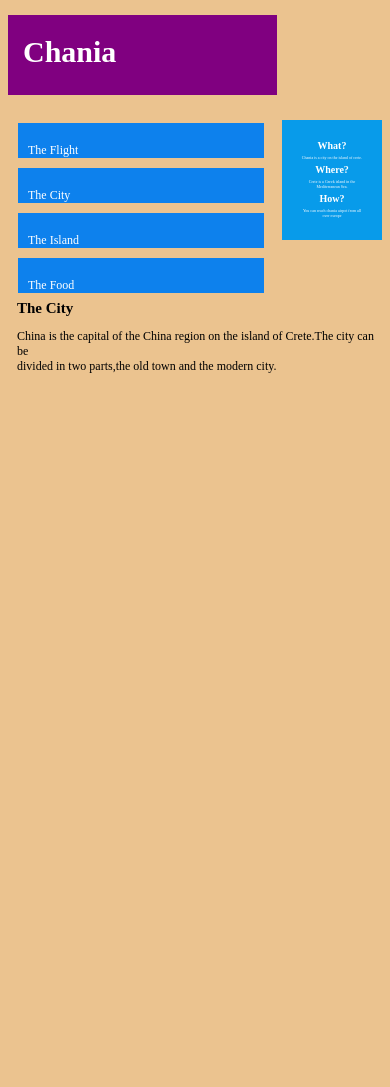
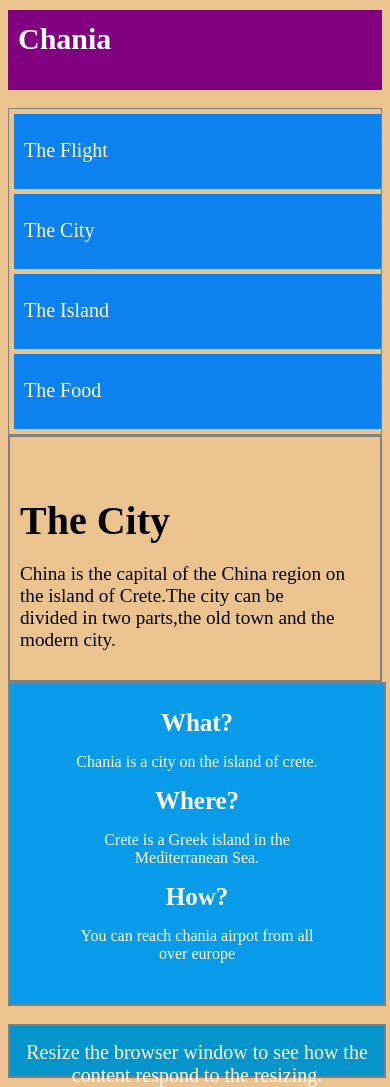
Before and after one commit to medhruv600/css-assignment2, a plain HTML site: page index.html in a window 390 px wide. Before the commit the page ends 844 px from the top, so only its background shows below. Drawn offline with Linux system fonts and the light colour scheme.

Commit message:
css assignment2

```diff
--- a/index.html
+++ b/index.html
@@ -16,17 +16,22 @@
         </div>
         <br>
         <div class="middle">
+            <div class="body">
                 <div class="list list1">The Flight</div>
                 <div class="list list2">The City</div>
                 <div class="list list3">The Island</div>
                 <div class="list list4">The Food</div>
+            </div>
             <div class="city">
+                <div class="town">
                     <div class="para">The City</div>
                     <p class="sent">China is the capital of the China region on the island of Crete.The city can be <br>
                         divided
                         in two parts,the old town and the modern city.</p>
                 </div>
+            </div>
             <div class="right">
+                <div class="most">
                     <div class="what">What?</div>
                     <p class="where">Chania is a city on the island of crete.</p>
                     <div class="what">Where?</div>
@@ -35,6 +40,8 @@
                     <p class="where">You can reach chania airpot from all <br> over europe</p>
                 </div>
             </div>
+        </div>
+        <br>
         <div class="footer">
             <p class="header">Resize the browser window to see how the content respond to the resizing.</p>
         </div>
--- a/style.css
+++ b/style.css
@@ -1,5 +1,9 @@
 body {
   background-color: rgb(235, 195, 143);
+}
+.main {
+  margin: 0px;
+  width: 100%;
 }
 .navbar {
   width: 100%;
@@ -7,27 +11,39 @@ body {
   color: white;
   font-size: 30px;
   font-weight: bolder;
+  /* border: 2px solid gray; */
   background-color: purple;
 }
 .chania {
-  padding-top: 20px;
-  margin: 15px;
+  padding-top: 12px;
+  margin: 10px;
+}
+.middle {
+  width: 100%;
+  display: flex;
+  /* border: 2px solid gray; */
 }
 .list {
-  height: 30px;
+  height: 50px;
   width: 300px;
-  margin: 10px;
+  margin: 5px;
+  font-size: 20px;
   padding-left: 10px;
-  padding-top: 20px;
+  padding-top: 25px;
   color: white;
   background-color: rgb(13, 129, 237);
 }
 
+.body {
+  border: 1px solid gray;
+}
+.town {
+  padding: 10px;
+  margin-top: 50px;
+}
 .city {
-  position: absolute;
-  left: 400px;
-  top: 120px;
-  display: inline-block;
+  margin-left: 150px;
+  border: 2px solid gray;
 }
 .para {
   font-size: 40px;
@@ -36,14 +52,15 @@ body {
 .sent {
   font-size: larger;
 }
+.most {
+  margin-top: 25px;
+}
 .right {
-  padding-top: 20px;
   width: 270px;
-  height: 300px;
+  height: 320px;
   color: white;
-  position: absolute;
-  right: 8px;
-  top: 120px;
+  margin-left: 152px;
+  border: 2px solid gray;
   background-color: rgb(8, 155, 234);
 }
 .what {
@@ -55,70 +72,49 @@ body {
   text-align: center;
 }
 .footer {
-  width: 99%;
+  width: 100%;
   height: 50px;
+  color: white;
+  font-size: 20px;
   text-align: center;
-  color: white;
-  position: absolute;
-  bottom: 200px;
+  border: 2px solid gray;
   background-color: rgb(5, 148, 204);
 }
-@media only screen and (min-width: 250px) and (max-width: 414px) {
-  .navbar {
-    width: 72%;
-    height: 80px;
-    color: white;
-    font-size: 30px;
-    font-weight: bolder;
-    background-color: purple;
+.header {
+  margin-top: 15px;
+}
+@media only screen and (min-width: 250px) and (max-width: 415px) {
+  .middle {
+    flex-direction: column;
+  }
+  .city {
+    margin-left: 0px;
+  }
+  .right {
+    margin: 0px;
+    width: 100%;
   }
   .list {
-    height: 15px;
-    width: 63%;
-    font-size: 12px;
-    color: white;
-    background-color: rgb(13, 129, 237);
+    width: 96%;
+  }
+}
+
+@media only screen and (min-width: 415px) and (max-width: 769px) {
+  .middle {
+    flex-direction: column;
+    border: none;
   }
   .city {
-    width: 92%;
-    position: absolute;
-    left: 17px;
-    top: 300px;
-    display: inline-block;
-  }
-  .para {
-    font-size: 15px;
-    font-weight: bolder;
-  }
-  .sent {
-    font-size: 12px;
+    /* border: none; */
+    margin-left: 0px;
   }
   .right {
-    width: 100px;
-    height: 100px;
-    color: white;
-    position: absolute;
-    /* right: 8px; */
-    /* top: 1200px; */
-    background-color: rgb(8, 155, 234);
+    /* border: none; */
+    margin: 0px;
+    width: 100%;
   }
-  .what {
-    text-align: center;
-    /* font-weight: bolder; */
-    font-size: 10px;
-  }
-  .where {
-    font-size: 4px;
-    text-align: center;
-  }
-  .footer {
-    display: none;
-    width: 10%;
-    height: 50px;
-    text-align: center;
-    color: white;
-    position: absolute;
-    bottom: 200px;
-    background-color: rgb(5, 148, 204);
+  .list {
+    /* border: none; */
+    width: 98%;
   }
 }
```
Lines whose indentation alone changed are shown as unchanged.
